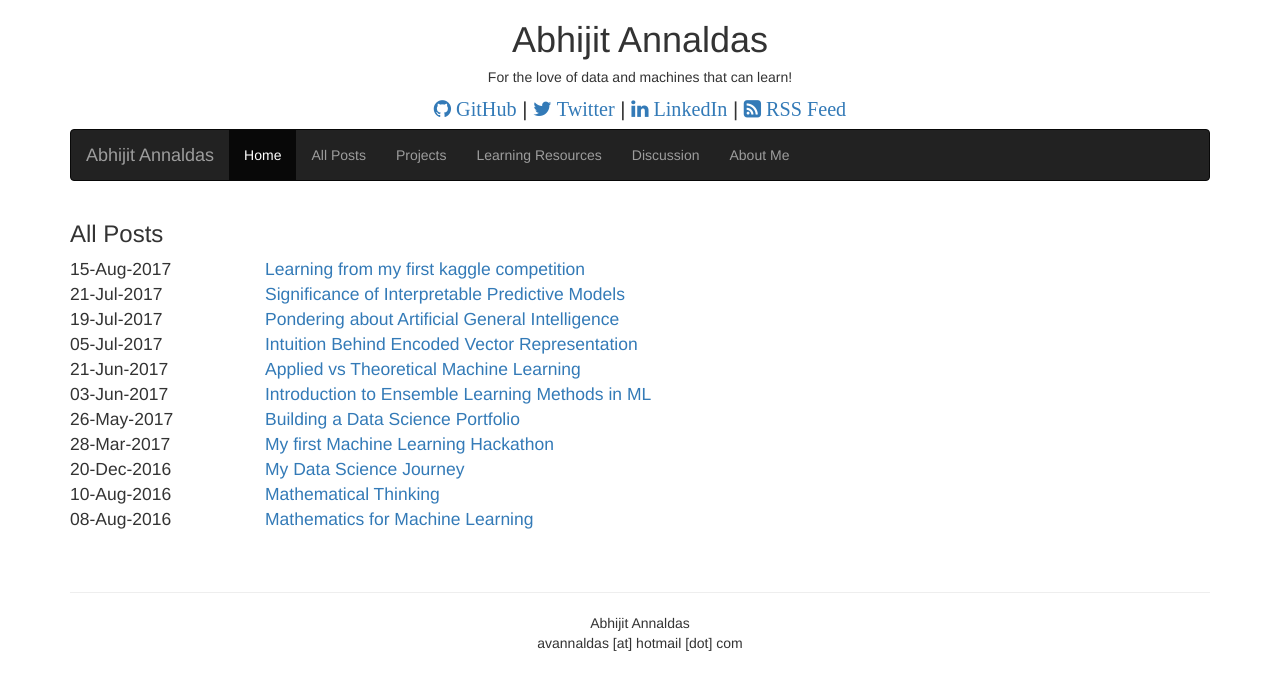
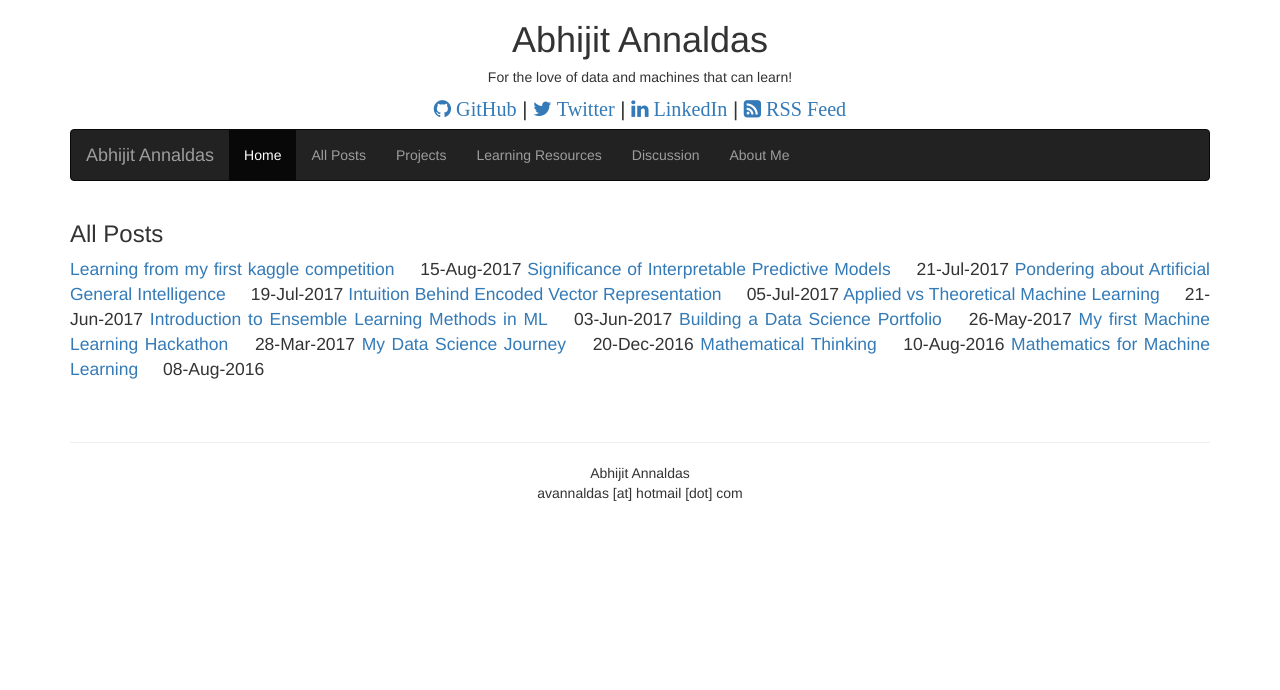
Before and after one commit to devm1023/ML_project, a Jekyll site: the page built from pages/all-posts.html, in a window 1280 px wide. Shown: the top 690 px of the page. Built offline with Jekyll 4.4.1, drawn with Linux system fonts in a browser that asks for light colours; nearby versions of some CDN libraries.

Commit message:
Update all-posts.html

```diff
--- a/pages/all-posts.html
+++ b/pages/all-posts.html
@@ -4,12 +4,6 @@ title: All Posts
 permalink: /all-posts/
 ---
 {% for post in site.posts %}
-<div class="row" style="text-align:justify">
-	<div class="col-sm-2" style="text-align:justify;">
-		{{ post.date | date: "%d-%b-%Y" }}
-	</div>
-	<div class="col-sm-10" style="text-align:justify;">
-		<a href="{{ post.url | prepend: site.baseurl }}">{{ post.title }}</a>
-	</div>
-</div>
+<span><a href="{{ post.url | prepend: site.baseurl }}">{{ post.title }}</a></span>
+<span style="padding-left:20px">{{ post.date | date: "%d-%b-%Y" }}</span>
 {% endfor %}
```
